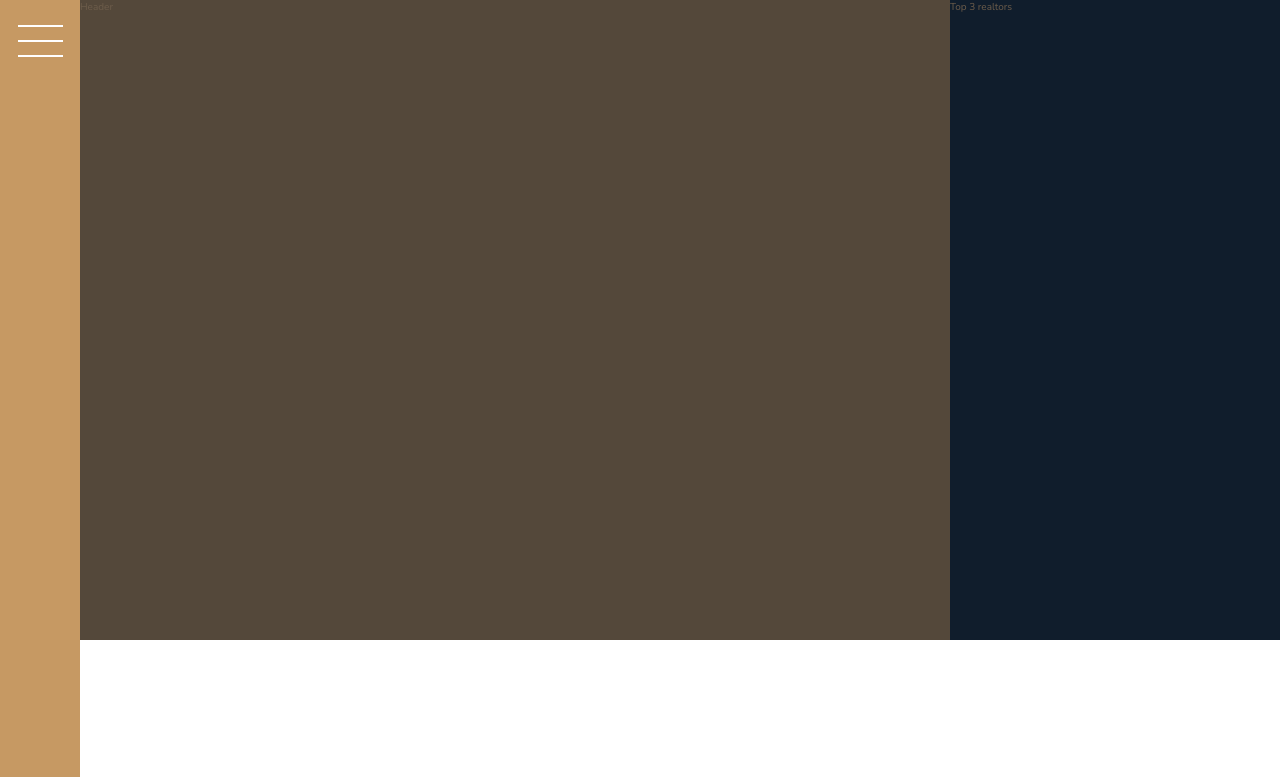
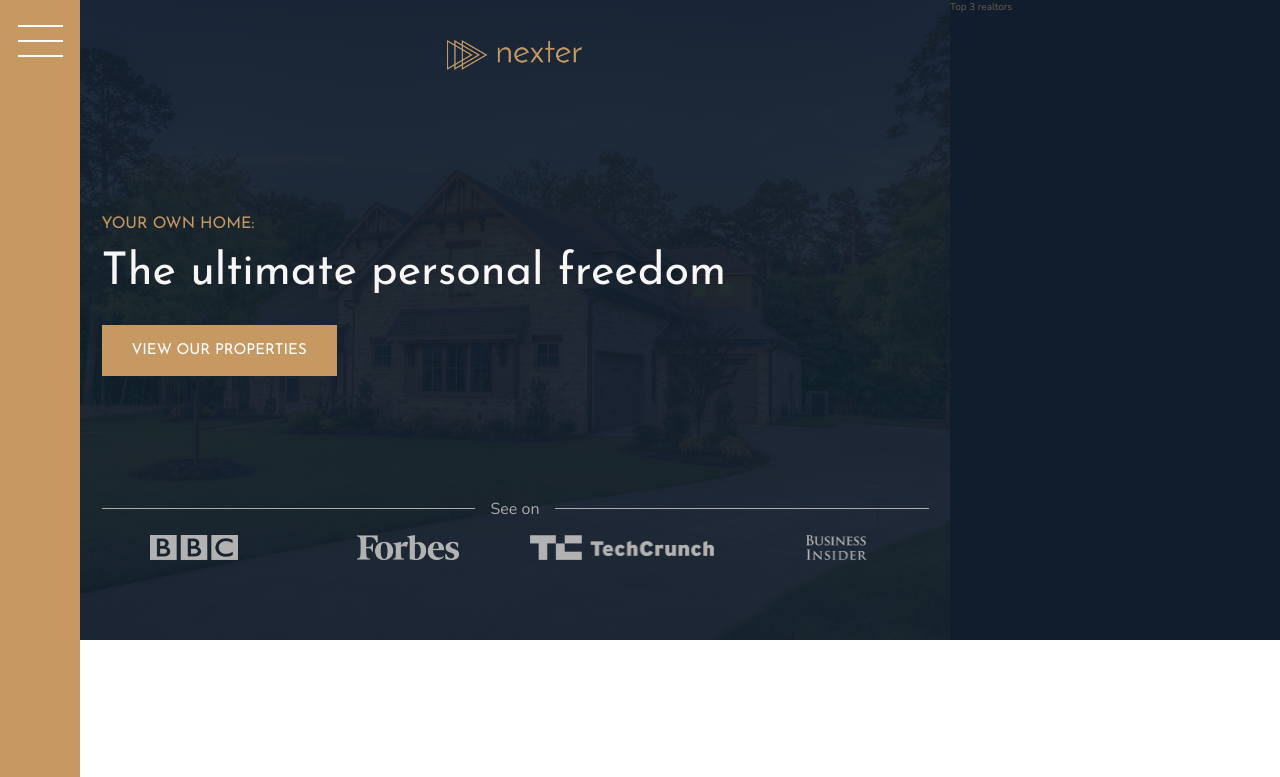
Before and after one commit to wenjing-liu/udemy-css-nexter, a website: page index.html in a window 1280 px wide. Shown: the top 777 px of the page. Drawn offline with nearby package versions, Linux system fonts and the light colour scheme.

Commit message:
using text ::before ::after as grid items

```diff
--- a/index.html
+++ b/index.html
@@ -17,7 +17,17 @@
         </div>
 
         <header class="header">
-            Header
+            <img src="img/logo.png" alt="Nexter logo" class="header__logo">
+            <h3 class="heading-3">Your own home:</h3>
+            <h1 class="heading-1">The ultimate personal freedom</h1>
+            <button class="btn header__btn">View our properties</button>
+            <div class="header__seenon-text">See on</div>
+            <div class="header__seenon-logos">
+                <img src="img/logo-bbc.png" alt="Seen on logo 1">
+                <img src="img/logo-forbes.png" alt="Seen on logo 2">
+                <img src="img/logo-techcrunch.png" alt="Seen on logo 3">
+                <img src="img/logo-bi.png" alt="Seen on logo 4">
+            </div>
         </header>
 
         <div class="realtors">
--- a/sass/_header.scss
+++ b/sass/_header.scss
@@ -1,4 +1,55 @@
 .header {
     background-color: $color-grey-dark-1;
     grid-column: full-start / col-end 6;
+    background-image: linear-gradient(rgba($color-secondary, .93), rgba($color-secondary, .93)), url(../img/hero.jpeg);
+    background-size: cover;
+    background-position: center;
+    padding: 8rem;
+    padding-top: 4rem;
+
+    display: grid;
+    grid-template-rows: 1fr min-content 6rem 1fr;
+    grid-template-columns: max-content;
+    grid-row-gap: 1.5rem;
+    justify-content: center;
+
+    &__logo {
+        height: 3rem;
+        justify-self: center;
+    }
+
+    &__btn {
+        align-self: start;
+        justify-self: start;
+    }
+
+    &__seenon-text {
+        font-size: 1.6rem;
+        color:$color-grey-light-2;
+
+        display: grid;
+        grid-template-columns: 1fr max-content 1fr;
+        grid-column-gap: 1.6rem;
+        align-items: center;
+
+        &::before,
+        &::after {
+            content: "";
+            height: 1px;
+            display: block;
+            background-color: currentColor;
+        }
+    }
+
+    &__seenon-logos {
+        display: grid;
+        grid-template-columns: repeat(4, 1fr);
+        grid-column-gap: 3rem;
+        justify-items: center;
+
+        img {
+            height: 2.5rem;
+            filter: brightness(70%);
+        }
+    }
 }
--- a/sass/_typography.scss
+++ b/sass/_typography.scss
@@ -5,6 +5,9 @@
 
 .heading-1 {
     @extend %heading;
+    font-size: 4.5rem;
+    color: $color-grey-light-1;
+    line-height: 1;
 }
 
 .heading-2 {
```
Also changed, not shown: css/style.css.
